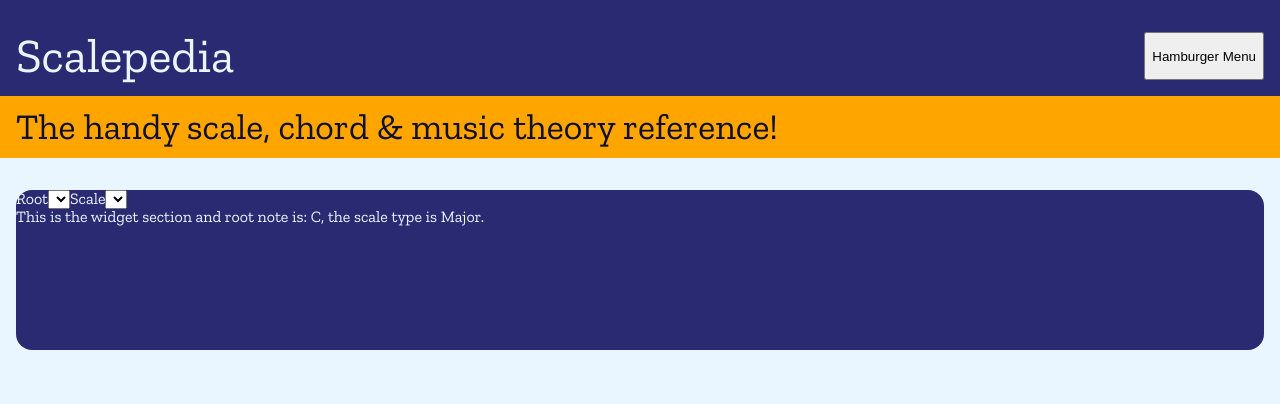
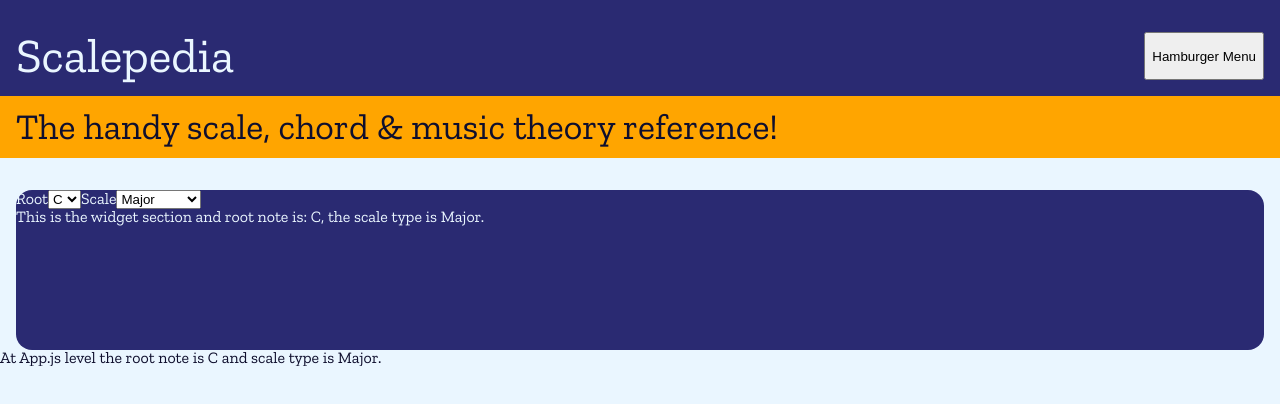
Before and after one commit to thomaswalsh92/scalepedia, a React (Create React App) app: page / in a window 1280 px wide. Shown: the top 404 px of the page. Built offline with nearby package versions, Linux system fonts and the light colour scheme.

Commit message:
enabled passing through of dropdown options in  control bar up to App level

```diff
--- a/src/App.js
+++ b/src/App.js
@@ -26,6 +26,7 @@ function App() {
     <Hero />
       <div className='main'>
       <Widget rootNote={rootNote} changeRootNote={changeRootNote} scaleType={scaleType} changeScaleType={changeScaleType} />
+      <p>At App.js level the root note is {rootNote} and scale type is {scaleType}.</p>
       </div>
     </div>
   );
--- a/src/Widget/ControlBar.js
+++ b/src/Widget/ControlBar.js
@@ -1,11 +1,36 @@
-export const ControlBar = () => {
+export const ControlBar = (props) => {
+
+    function changeRootNote(event) {
+        props.changeRootNote(event.target.value)
+    }
+
+    function changeScaleType(event) {
+        props.changeScaleType(event.target.value)
+    }
+
     return (
         <div className='controlBar'>
             <label for='root'>Root</label>
-            <select name='root' className='rootSelect'>
+            <select name={props.rootNote}  onChange={changeRootNote} className='rootSelect'>
+                <option value='C'>C</option>
+                <option value='D'>D</option>
+                <option value='E'>E</option>
+                <option value='F'>F</option>
+                <option value='G'>G</option>
+                <option value='A'>A</option>
+                <option value='B'>B</option>
             </select>
             <label for='scale'>Scale</label>
-            <select name='scale' className='scaleSelect'>
+            <select name={props.scaleType} onChange={changeScaleType} className='scaleSelect'>
+                <option value='Major'>Major</option>
+                <option value='Minor'>Minor</option>
+                <option value='Ionian'>Ionian</option>
+                <option value='Dorian'>Dorian</option>
+                <option value='Phrygian'>Phrygian</option>
+                <option value='Lydian'>Lydian</option>
+                <option value='Mixolydian'>Mixolydian</option>
+                <option value='Aeolian'>Aeolian</option>
+                <option value='Locrian'>Locrian</option>
             </select>
         </div>
     )
--- a/src/Widget/Widget.js
+++ b/src/Widget/Widget.js
@@ -4,7 +4,7 @@ import { NoteSection } from './NoteSection.js'
 export const Widget = (props) => {
     return (
         <div className='widget'>
-            <ControlBar />
+            <ControlBar rootNote={props.rootNote} changeRootNote={props.changeRootNote} scaleType={props.scaleType} changeScaleType={props.changeScaleType} />
             <p>This is the widget section and root note is: {props.rootNote}, the scale type is {props.scaleType}.</p>
         </div>
     )
```
